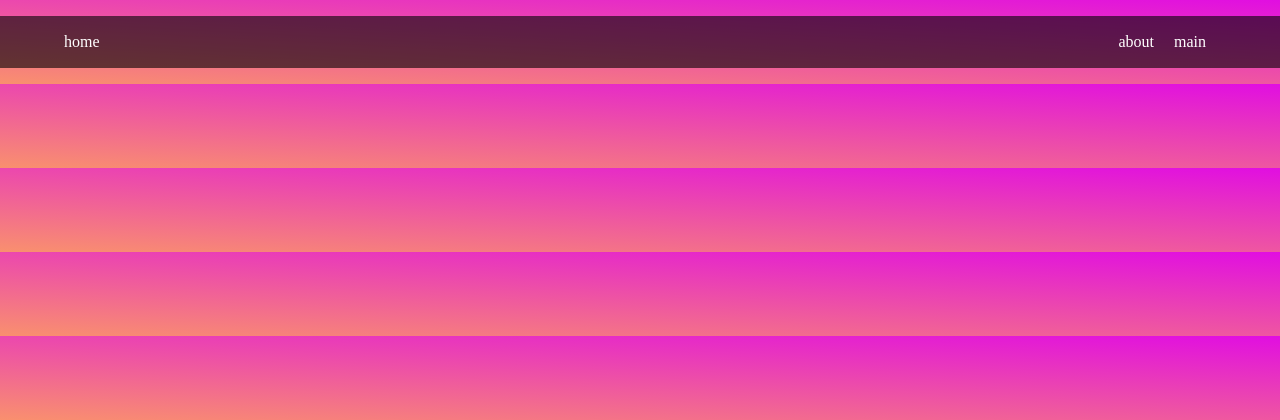
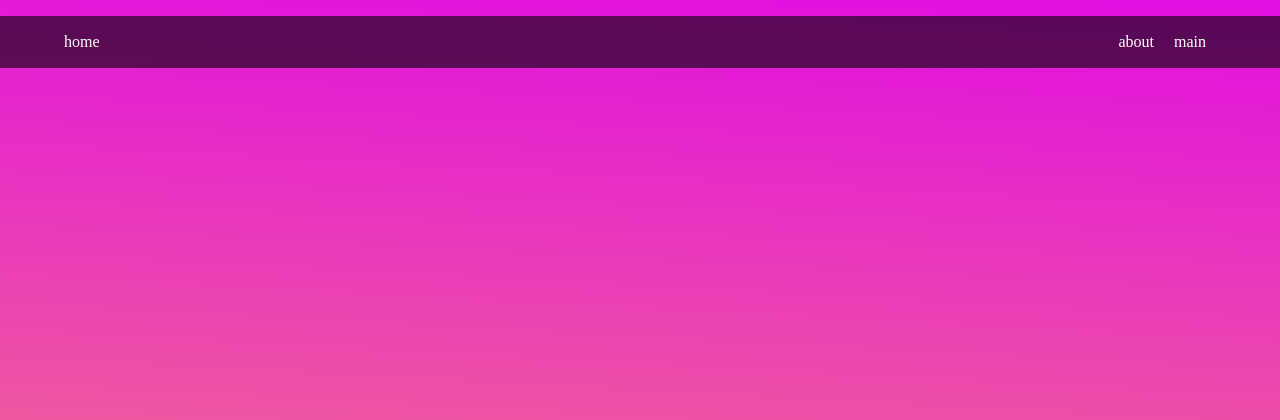
Before and after one commit to 11h00/instagram-reposter, a PHP site: page / in a window 1280 px wide. Shown: the top 420 px of the page. Run offline with PHP 8.4, Linux system fonts and the light colour scheme.

Commit message:
changed 'sroll' to 'fixed'

```diff
--- a/css/style.css
+++ b/css/style.css
@@ -1,6 +1,6 @@
 body {
   background: linear-gradient(3deg, #f9906e, #e10ee1);
-  background-attachment: scroll;
+  background-attachment: fixed;
   margin: 0;
   padding: 0;
 }
--- a/scss/style.scss
+++ b/scss/style.scss
@@ -2,7 +2,7 @@
 
 body{
     background: $background;
-    background-attachment: scroll;
+    background-attachment: fixed;
     margin: 0;
     padding: 0;
 }
```
